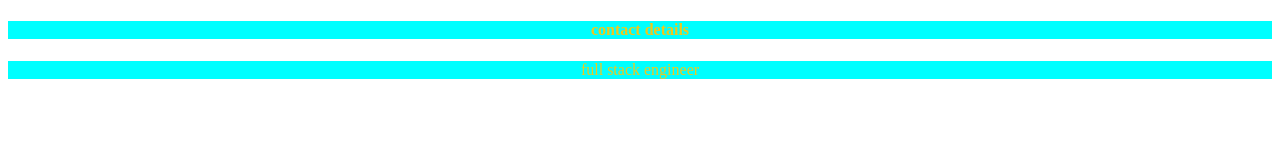
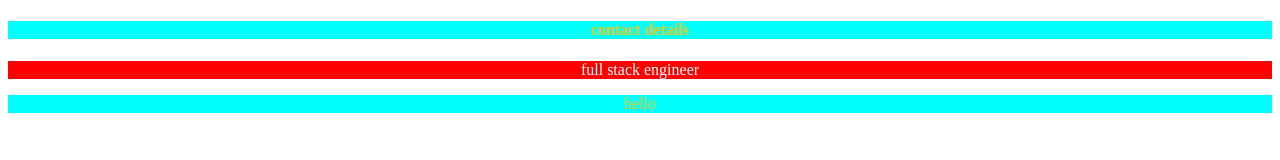
Before and after one commit to Nithin-kumar009/css-basics-from-scratch, a plain HTML site: page class1/contact.html in a window 1280 px wide. Drawn offline with Linux system fonts and the light colour scheme.

Commit message:
class 1 lecture

```diff
--- a/class1/contact.html
+++ b/class1/contact.html
@@ -8,7 +8,8 @@
 </head>
 <body>
     <h4>contact details</h4>
-    <p>full stack engineer</p>
+    <p id="full">full stack engineer</p>
+    <p>hello</p>
 
 </body>
 </html>
--- a/class1/one.css
+++ b/class1/one.css
@@ -15,3 +15,7 @@ h4,p{
     text-align: center;
     color: rgb(239, 200, 28);;
 }
+#full{
+    background-color: red;
+    color: white;
+}
```
